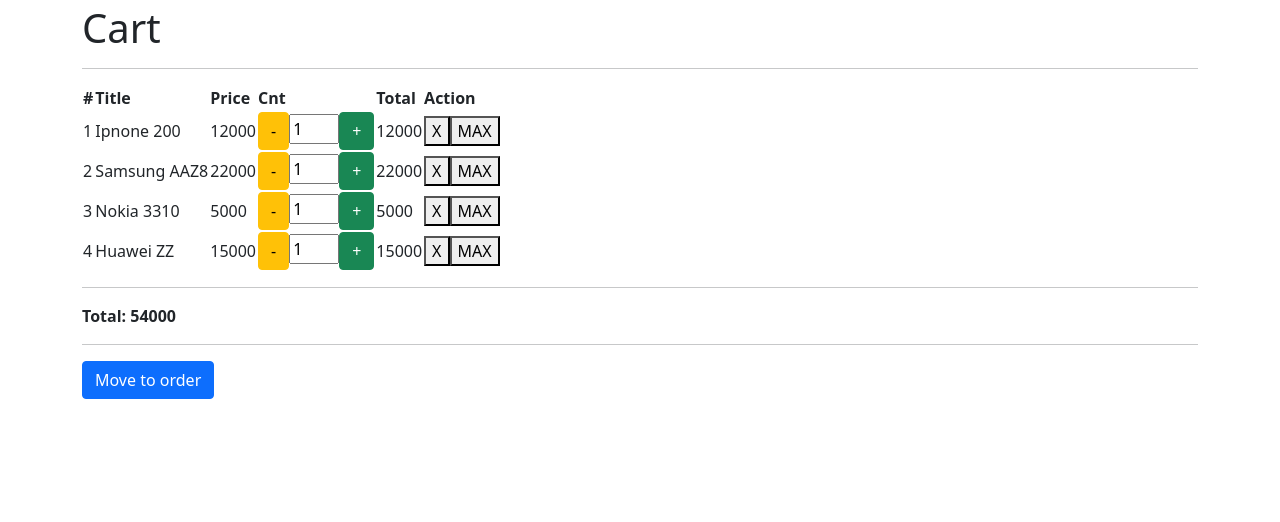
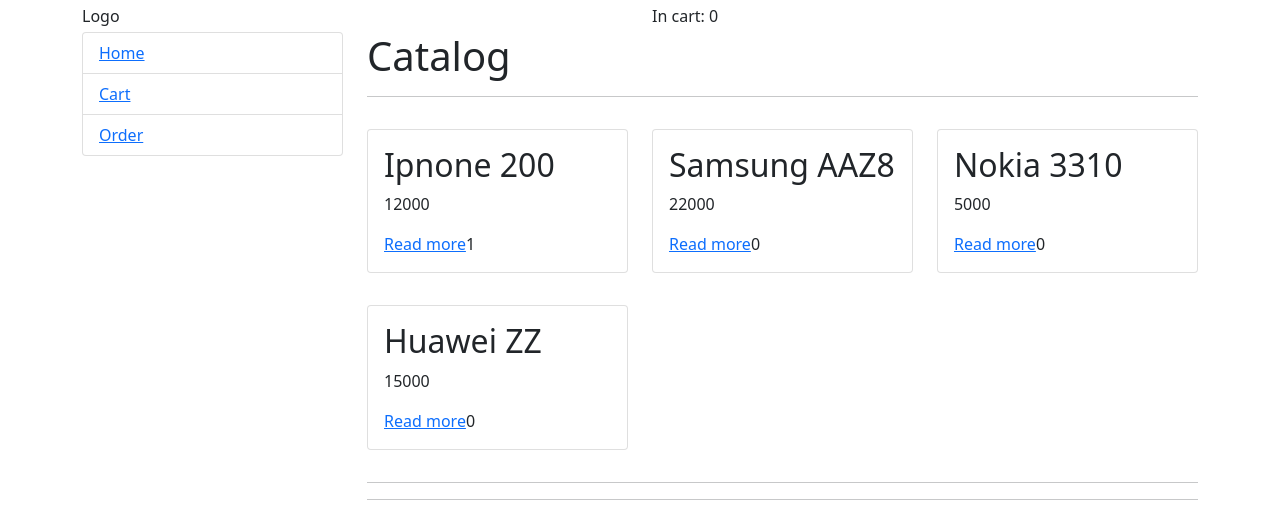
Before and after one commit to alexkid2001/react-self-development, a React app: page / in a window 1280 px wide. Shown: the top 522 px of the page. Built offline with nearby package versions, Linux system fonts and the light colour scheme.

Commit message:
cart begin

```diff
--- a/src/App.js
+++ b/src/App.js
@@ -1,9 +1,11 @@
 import React, { useEffect, useState, useMemo } from 'react'
-import { Routes, Route } from "react-router-dom";
+import { Routes, Route, Link } from "react-router-dom";
 
+import Home from "./views/Home";
 import Cart from './views/Cart'
 import Order from './views/Order'
 import Result from './views/Result'
+import Product from "./views/Product";
 import E404 from './views/E404'
 
 import SettingsContext from "./context/settings";
@@ -12,13 +14,37 @@
 	const [settings, setSettings] = useState({lang: 'ru', theme: 'light'})
 
 	return <SettingsContext.Provider value={settings}>
+		<header>
 			<div className="container mt-1">
+				<div className="row justify-content-between">
+					<div className="col">Logo</div>
+					<div className="col">In cart: 0</div>
+				</div>
+			</div>
+		</header>
+		<div>
+			<div className="container mt-1">
+				<div className="row">
+					<aside className="col col-3">
+						<ul className="list-group">
+							<li className="list-group-item"><Link to="/">Home</Link></li>
+							<li className="list-group-item"><Link to="/cart">Cart</Link></li>
+							<li className="list-group-item"><Link to="/order">Order</Link></li>
+						</ul>
+
+					</aside>
+					<main className="col col-9">
 						<Routes>
-			<Route path='/' element={<Cart />} />
+							<Route path='/' element={<Home />} />
+							<Route path='/cart' element={<Cart />} />
+							<Route path='/product/:id' element={<Product />} />
 							<Route path='/order' element={<Order />} />
 							<Route path='/result' element={<Result />} />
 							<Route path='*' element={<E404 />} />
 						</Routes>
+					</main>
+				</div>
+			</div>
 		</div>
 	</SettingsContext.Provider>
 }
--- a/src/store/cart.js
+++ b/src/store/cart.js
@@ -1,64 +1,34 @@
 import { makeAutoObservable } from 'mobx'
 
 export default class Cart {
-  products = productsStub()
+  items = [
+    { id: 100, cnt: 1 },
+    { id: 101, cnt: 5 }
+  ]
 
   get total() {
-    return this.products.reduce((sum, pr) => sum + pr.price * pr.cnt, 0)
+    // return this.products.reduce((sum, pr) => sum + pr.price * pr.cnt, 0)
+    return 0
   }
 
+  get inCart() {
+    return id => this.items.some(item => item.id == id)
+  }
+
+
   change(id, cnt){
-    const product = this.products.find(pr => pr.id === id)
-    if (product) product.cnt = Math.max(1, Math.min(product.rest, cnt))
+    // const product = this.products.find(pr => pr.id === id)
+    // if (product) product.cnt = Math.max(1, Math.min(product.rest, cnt))
   }
 
   remove(id) {
-    this.products = this.products.filter(p => p.id !== id)
+    // this.products = this.products.filter(p => p.id !== id)
   }
 
   constructor(rootStore) {
     makeAutoObservable(this)
     this.rootStore = rootStore
+
+    setTimeout(() => this.items.pop(), 5000)
   }
 }
-
-function productsStub(){
-  return [
-    {
-      id: 100,
-      title: 'Ipnone 200',
-      price: 12000,
-      rest: 10,
-      cnt: 1
-    },
-    {
-      id: 101,
-      title: 'Samsung AAZ8',
-      price: 22000,
-      rest: 5,
-      cnt: 1
-    },
-    {
-      id: 103,
-      title: 'Nokia 3310',
-      price: 5000,
-      rest: 2,
-      cnt: 1
-    },
-    {
-      id: 105,
-      title: 'Huawei ZZ',
-      price: 15000,
-      rest: 8,
-      cnt: 1
-    }
-  ];
-}
-
-// constructor() {
-//   this.products = observable(this.products)
-//   this.total = computed(this.total)
-//   this.change = action(this.change)
-//   this.remove = action(this.remove)
-//
-// }
--- a/src/store/index.js
+++ b/src/store/index.js
@@ -1,9 +1,11 @@
-import Cart from "./cart";
+import Products from "./products";
 import Order from "./order";
+import Cart from './cart'
 
 export default class RootStore{
   constructor() {
+    this.products = new Products(this)
+    this.order = new Order(this)
     this.cart = new Cart(this)
-    this.order = new Order(this)
   }
 }
--- /dev/null
+++ b/src/store/products.js
@@ -0,0 +1,64 @@
+import { makeAutoObservable } from 'mobx'
+
+export default class Products {
+  products = productsStub()
+
+  get total() {
+    return this.products.reduce((sum, pr) => sum + pr.price * pr.cnt, 0)
+  }
+
+  change(id, cnt){
+    const product = this.products.find(pr => pr.id === id)
+    if (product) product.cnt = Math.max(1, Math.min(product.rest, cnt))
+  }
+
+  remove(id) {
+    this.products = this.products.filter(p => p.id !== id)
+  }
+
+  constructor(rootStore) {
+    makeAutoObservable(this)
+    this.rootStore = rootStore
+  }
+}
+
+function productsStub(){
+  return [
+    {
+      id: 100,
+      title: 'Ipnone 200',
+      price: 12000,
+      rest: 10,
+      cnt: 1
+    },
+    {
+      id: 101,
+      title: 'Samsung AAZ8',
+      price: 22000,
+      rest: 5,
+      cnt: 1
+    },
+    {
+      id: 103,
+      title: 'Nokia 3310',
+      price: 5000,
+      rest: 2,
+      cnt: 1
+    },
+    {
+      id: 105,
+      title: 'Huawei ZZ',
+      price: 15000,
+      rest: 8,
+      cnt: 1
+    }
+  ];
+}
+
+// constructor() {
+//   this.products = observable(this.products)
+//   this.total = computed(this.total)
+//   this.change = action(this.change)
+//   this.remove = action(this.remove)
+//
+// }
--- /dev/null
+++ b/src/views/Home.js
@@ -0,0 +1,35 @@
+import React from "react";
+import { Link } from "react-router-dom";
+import MinMax from "../MinMax";
+// import StoreContext from './context/store'
+import useStore from "../hooks/useStore";
+import {observer} from "mobx-react-lite";
+
+export default observer(Home)
+
+function Home() {
+  const [ productsStore, cartStore ] = useStore('products', 'cart')
+  const { products } = productsStore
+
+  return <div>
+    <h1>Catalog</h1>
+    <hr/>
+    <div className="row">
+      { products.map(pr => (
+          <div className="col col-4 mb-3 mt-3" key={pr.id}>
+            <div className="card">
+              <div className="card-body">
+                <h2>{ pr.title }</h2>
+                <p>{pr.price}</p>
+                <Link to={`/product/${pr.id}`}>Read more</Link>
+                { cartStore.inCart(pr.id) ? 1 : 0 }
+              </div>
+            </div>
+          </div>
+      )) }
+    </div>
+    <hr/>
+    <hr/>
+
+  </div>
+}
--- /dev/null
+++ b/src/views/Product.js
@@ -0,0 +1,21 @@
+import React from "react";
+import { useParams } from "react-router-dom";
+import MinMax from "../MinMax";
+// import StoreContext from './context/store'
+import useStore from "../hooks/useStore";
+import {observer} from "mobx-react-lite";
+
+export default observer(Product)
+
+function Product() {
+  const [ productsStore ] = useStore('products')
+  const params = useParams()
+  const { products } = productsStore
+  console.log(params)
+  return <div>
+    <h1>Product {params.id}</h1>
+    <hr/>
+    <hr/>
+    <hr/>
+  </div>
+}
```
Also changed, not shown: src/views/E404.js (line endings or trailing spaces). Lines whose indentation alone changed are shown as unchanged.
